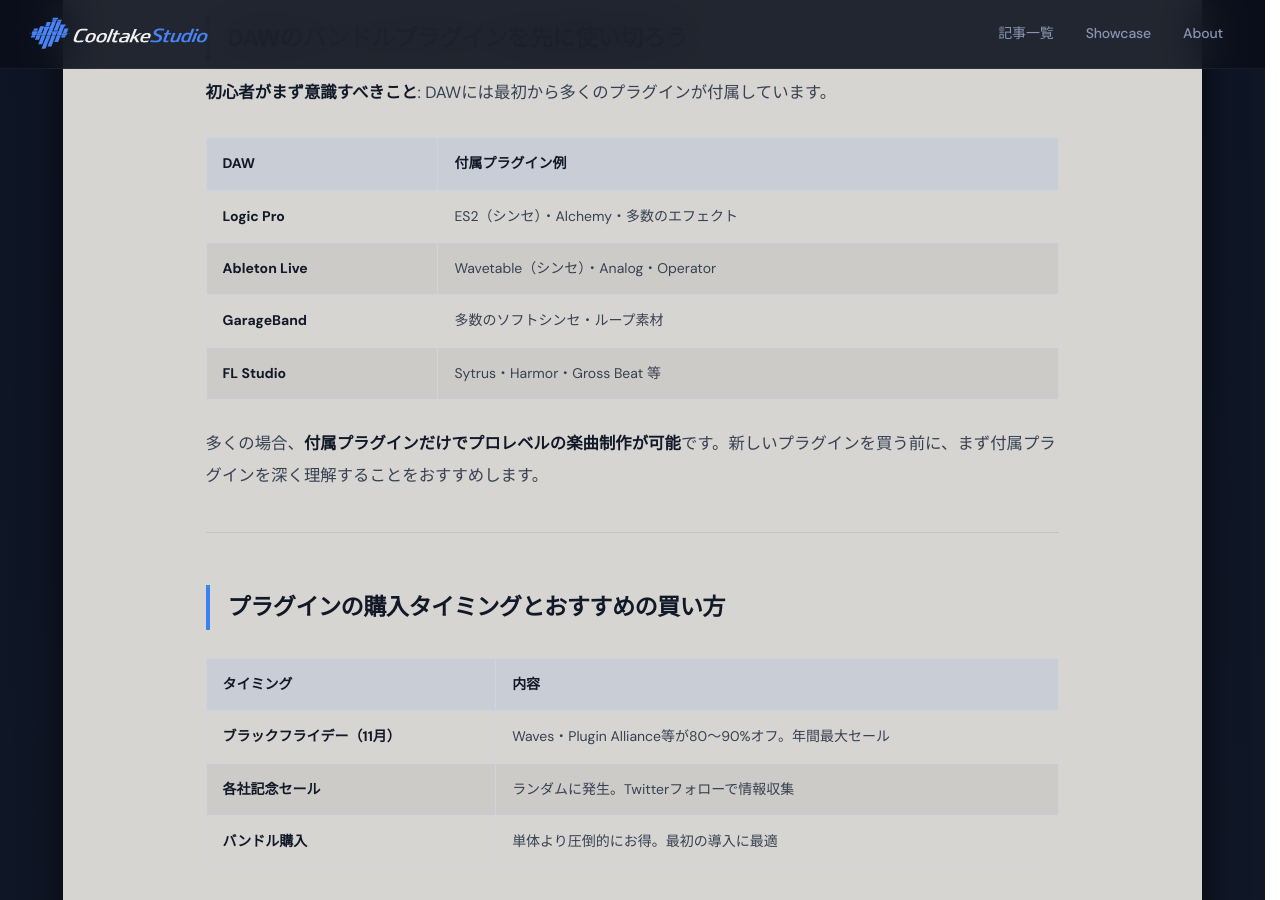
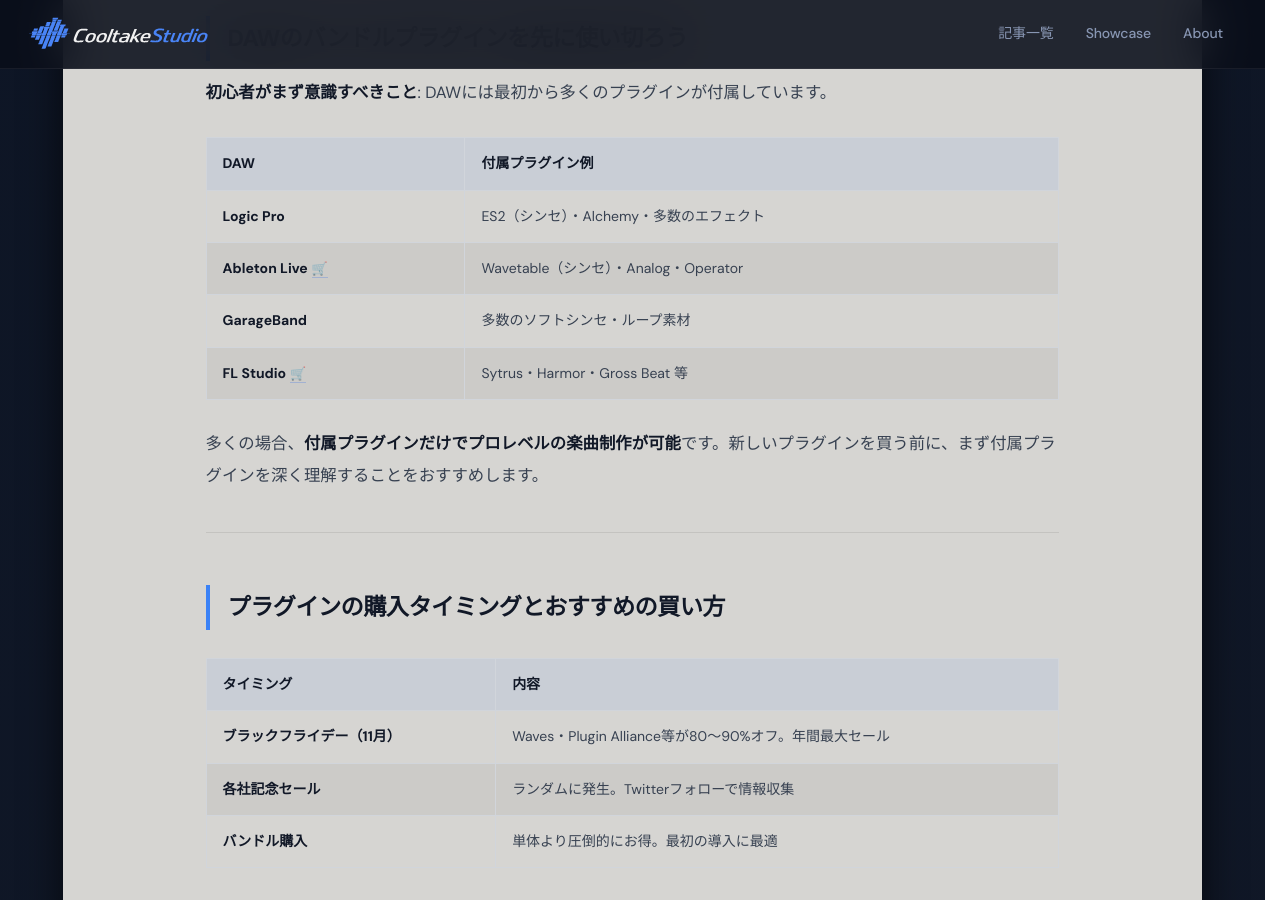
Before and after one commit to cooltake/cooltake-staging, a Jekyll site: the page built from _posts/2026-05-24-vst-plugin-guide.md, in a window 1280 px wide and 900 px high, scrolled down 3326 px. Built offline with Jekyll 4.4.1, drawn with Linux system fonts in a browser that asks for light colours; some web fonts are replaced.

Commit message:
feat: add soundhouse inline links in 2026-05-24-vst-plugin-guide.md

```diff
--- a/_posts/2026-05-24-vst-plugin-guide.md
+++ b/_posts/2026-05-24-vst-plugin-guide.md
@@ -81,9 +81,9 @@
 | DAW | 付属プラグイン例 |
 |-----|--------------|
 | **Logic Pro** | ES2（シンセ）・Alchemy・多数のエフェクト |
-| **Ableton Live** | Wavetable（シンセ）・Analog・Operator |
+| **Ableton Live**<a href="https://h.accesstrade.net/sp/cc?rk=01001xqc00os63&url=https%3A%2F%2Fwww.soundhouse.co.jp%2Fproducts%2Fdetail%2Fitem%2F364520%2F" rel="nofollow" referrerpolicy="no-referrer-when-downgrade" style="font-size:.8rem;color:#1e3a5f;font-weight:600;margin-left:.3em;">🛒</a> | Wavetable（シンセ）・Analog・Operator |
 | **GarageBand** | 多数のソフトシンセ・ループ素材 |
-| **FL Studio** | Sytrus・Harmor・Gross Beat 等 |
+| **FL Studio**<a href="https://h.accesstrade.net/sp/cc?rk=01001xqc00os63&url=https%3A%2F%2Fwww.soundhouse.co.jp%2Fproducts%2Fdetail%2Fitem%2F372831%2F" rel="nofollow" referrerpolicy="no-referrer-when-downgrade" style="font-size:.8rem;color:#1e3a5f;font-weight:600;margin-left:.3em;">🛒</a> | Sytrus・Harmor・Gross Beat 等 |
 
 多くの場合、**付属プラグインだけでプロレベルの楽曲制作が可能**です。新しいプラグインを買う前に、まず付属プラグインを深く理解することをおすすめします。
 
```
